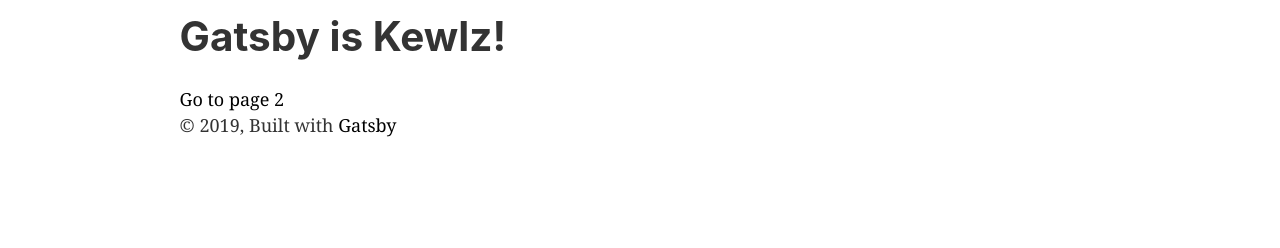
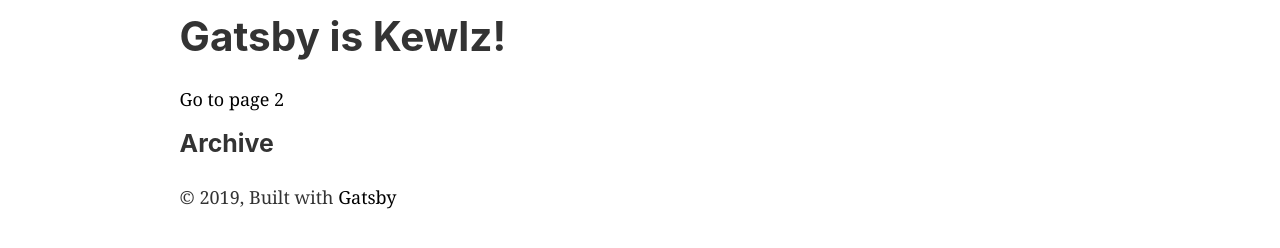
Before and after one commit to gabrilator/meetup_test, a Gatsby site: page / in a window 1280 px wide. Shown: the part 140-388 px from the top of the page. Built offline with nearby package versions, Linux system fonts and the light colour scheme; Gatsby itself is replaced by a stand-in of ours.

Commit message:
archive updated

```diff
--- a/src/components/archive.js
+++ b/src/components/archive.js
@@ -35,7 +35,12 @@
  query = {POST_ARCHIVE_QUERY}
  render= {data=>(
    <div>
+    <h3> Archive </h3>
+    {data.allMarkdownRemark.edges.map ((edge)=> (
+      <div >
 
+      </div>
+    ))}
   </div>
  )}
 
```
